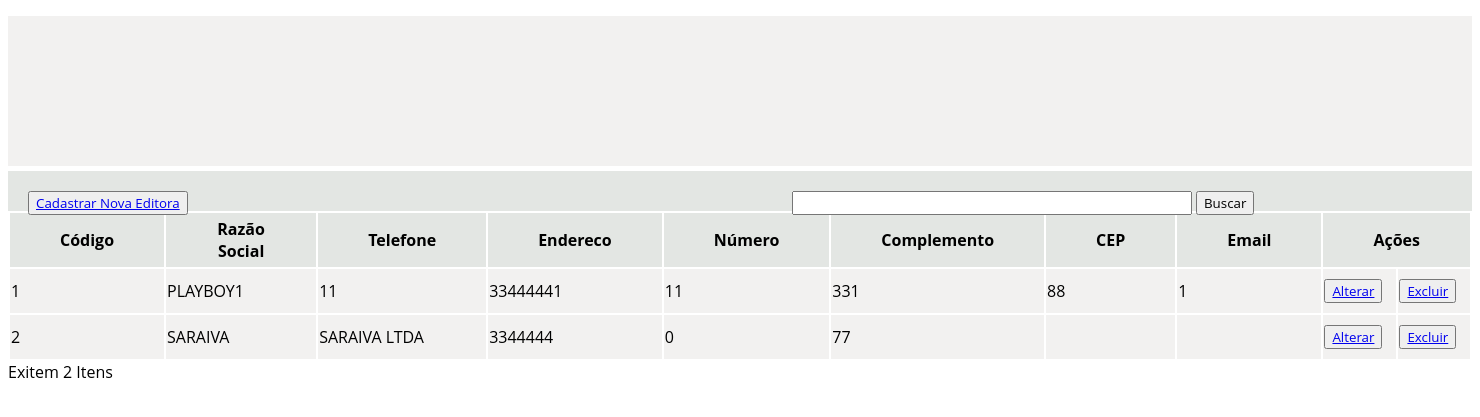
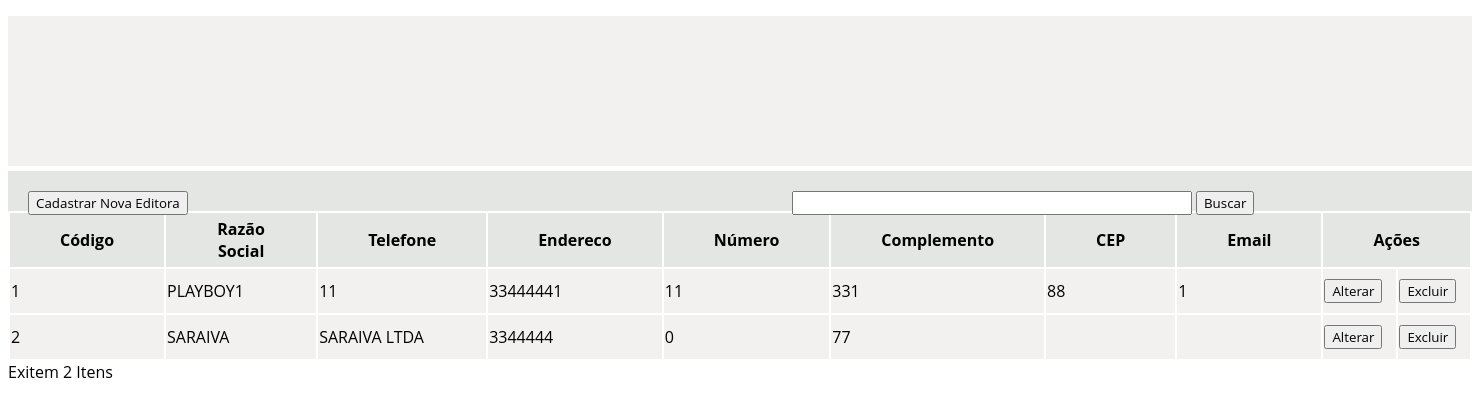
Before and after one commit to elissoncosta/TrabalhoPhp, a PHP site: page /Editora/Listar/listar_Editora.php in a window 1480 px wide. Shown: the part 78-495 px from the top of the page. Run offline with PHP 8.4, Linux system fonts and the light colour scheme; data comes from the database, SQL or seed files in the repository.

Commit message:
alteração links

```diff
--- a/Styles/Listar.css
+++ b/Styles/Listar.css
@@ -41,6 +41,12 @@
 
 }
 
+#filtro	a{
+    display: inline-block;
+    text-decoration: none;
+    color: black;
+}
+
 .busca{
     width:300px;
 }
@@ -70,3 +76,9 @@
     padding-bottom:10px;
 
 }
+
+.body_list tr td a{
+display: inline-block;
+text-decoration: none;
+color: black;
+}
```
